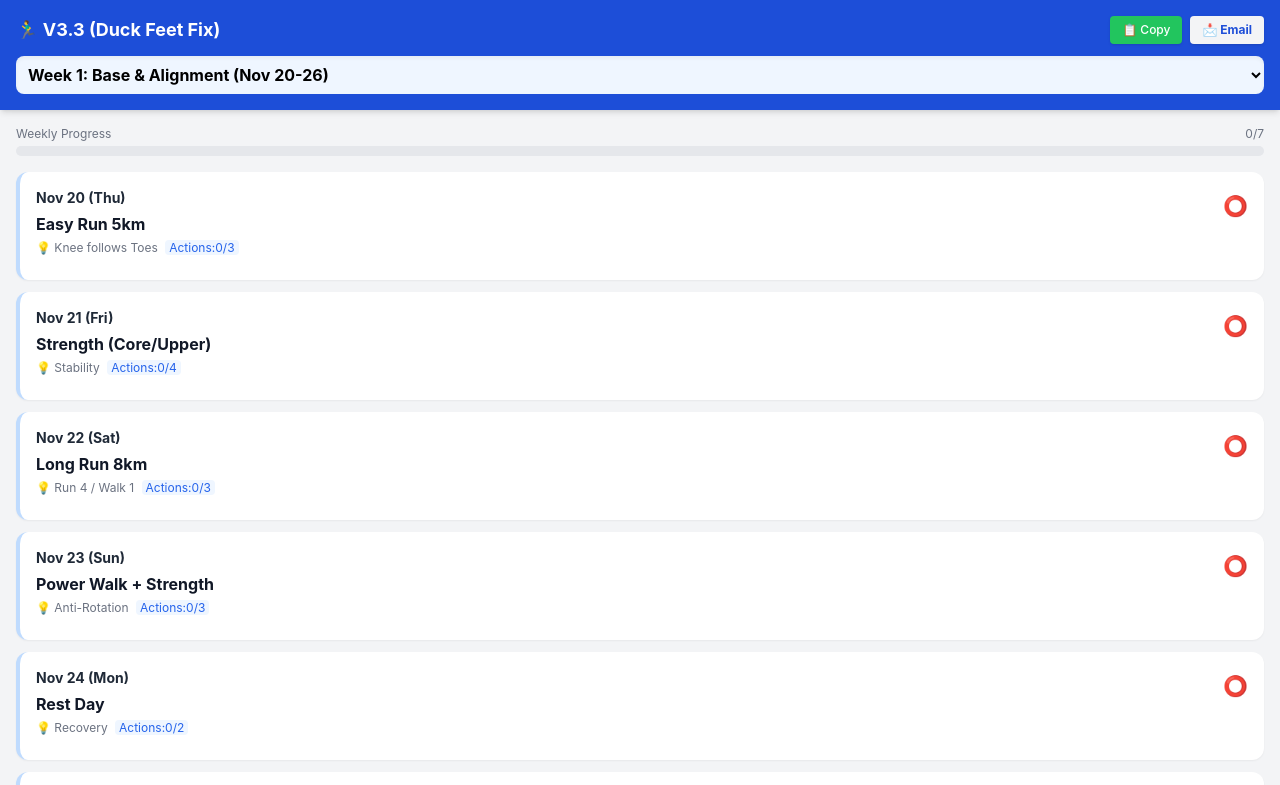
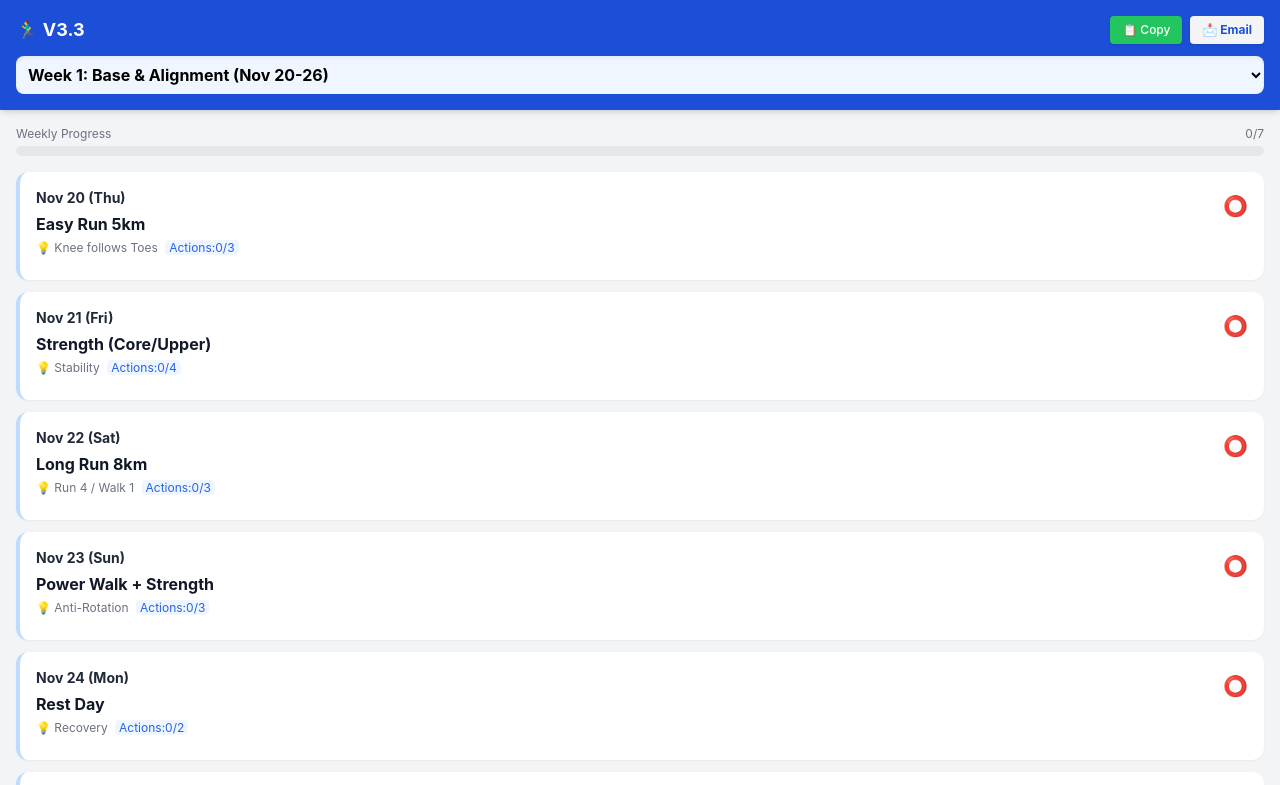
Before and after one commit to Norazhous/marathon-log, a plain HTML site: page index.html in a window 1280 px wide. Shown: the top 785 px of the page. Drawn offline with nearby package versions, Linux system fonts and the light colour scheme.

Commit message:
Update index.html

```diff
--- a/index.html
+++ b/index.html
@@ -22,7 +22,7 @@
 
     <div class="bg-blue-700 text-white p-4 sticky top-0 z-20 shadow-md">
         <div class="flex justify-between items-center mb-3">
-            <h1 class="text-lg font-bold">🏃‍♂️ V3.3 (Duck Feet Fix)</h1>
+            <h1 class="text-lg font-bold">🏃‍♂️ V3.3 </h1>
             <div class="flex space-x-2">
                 <button onclick="generateReport()" class="bg-green-500 text-xs px-3 py-1.5 rounded shadow hover:bg-green-600 font-medium">
                     📋 Copy
```
